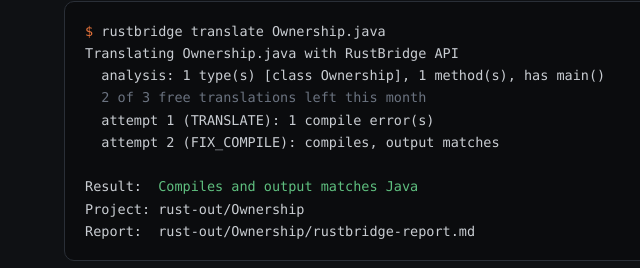
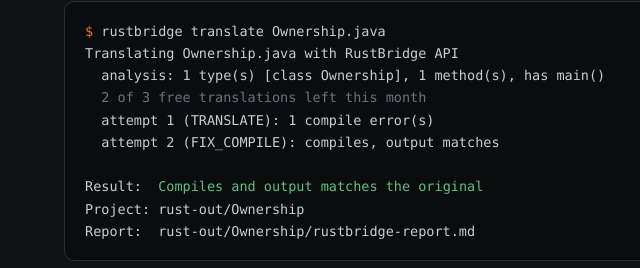
Before and after one commit to auduvanttechnologies/rustbridge, a plain HTML site: page index.html in a window 1280 px wide. Shown: the part 1662-1930 px from the top of the page, 60-700 px from the left. Drawn offline with Linux system fonts and the light colour scheme.

Commit message:
Update index.html

```diff
--- a/index.html
+++ b/index.html
@@ -196,7 +196,7 @@ Translating Ownership.java with RustBridge API
   attempt 1 (TRANSLATE): 1 compile error(s)
   attempt 2 (FIX_COMPILE): compiles, output matches
 
-Result:  <span class="ok">Compiles and output matches Java</span>
+Result:  <span class="ok">Compiles and output matches the original</span>
 Project: rust-out/Ownership
 Report:  rust-out/Ownership/rustbridge-report.md</div>
   </div>
```
